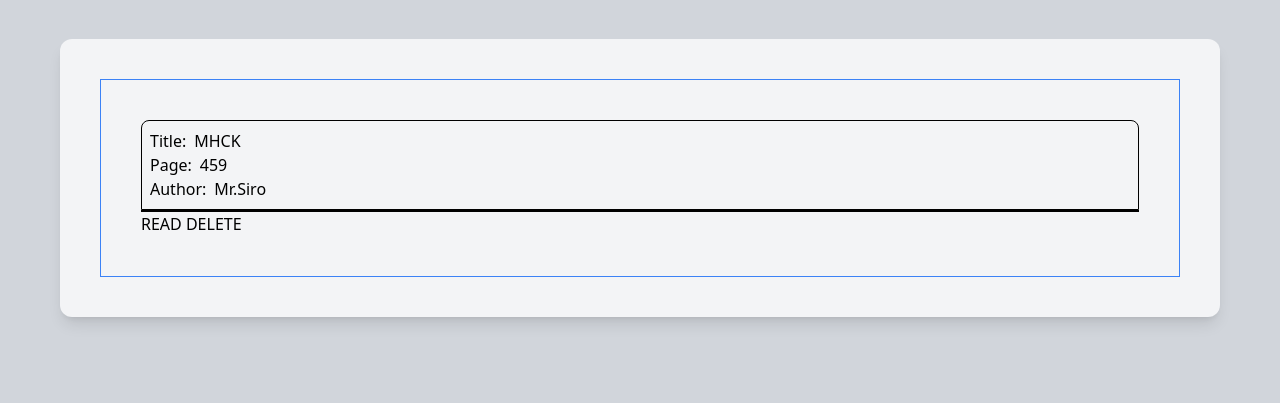
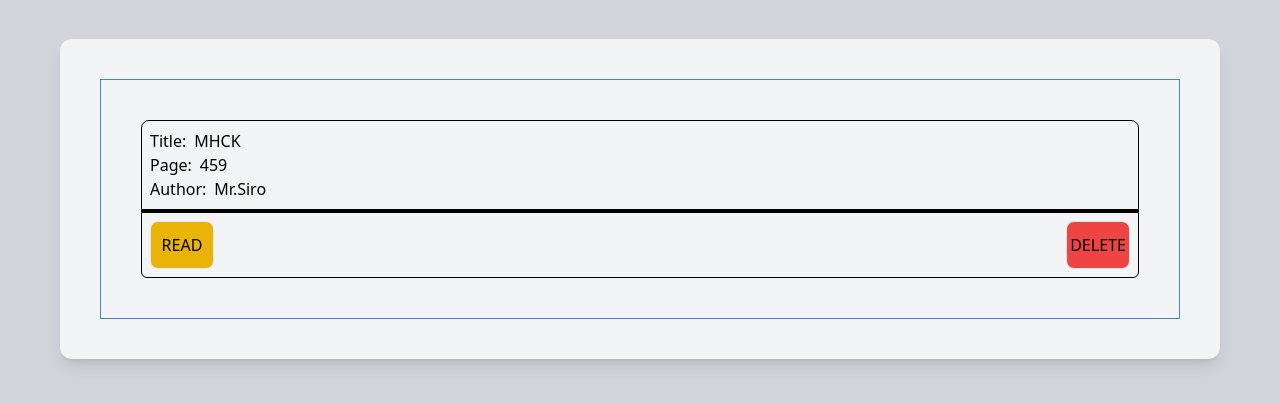
Before and after one commit to noname1112392/odin-library, a website: page src/index.html in a window 1280 px wide. Shown: the part 119-522 px from the top of the page. Drawn offline with Linux system fonts and the light colour scheme.

Commit message:
Edit buttons at the bottom of the book sample #1

```diff
--- a/src/index.html
+++ b/src/index.html
@@ -42,11 +42,11 @@
                     <!-- BORDER -->
                     <div class="border border-black"></div>
                     <!-- Bottom content -->
-                    <div>
+                    <div class="border border-black rounded-b-md p-2 flex justify-between">
                         <!-- READ button -->
-                        <button>READ</button>
+                        <button class="border border-gray-200 bg-yellow-500 w-16 h-12 rounded-lg">READ</button>
                         <!-- DEL button -->
-                        <button>DELETE</button>
+                        <button class="border border-gray-200 bg-red-500 w-16 h-12 rounded-lg">DELETE</button>
                     </div>
                 </div>
             </div>
```
Also changed, not shown: public/styles.css.
